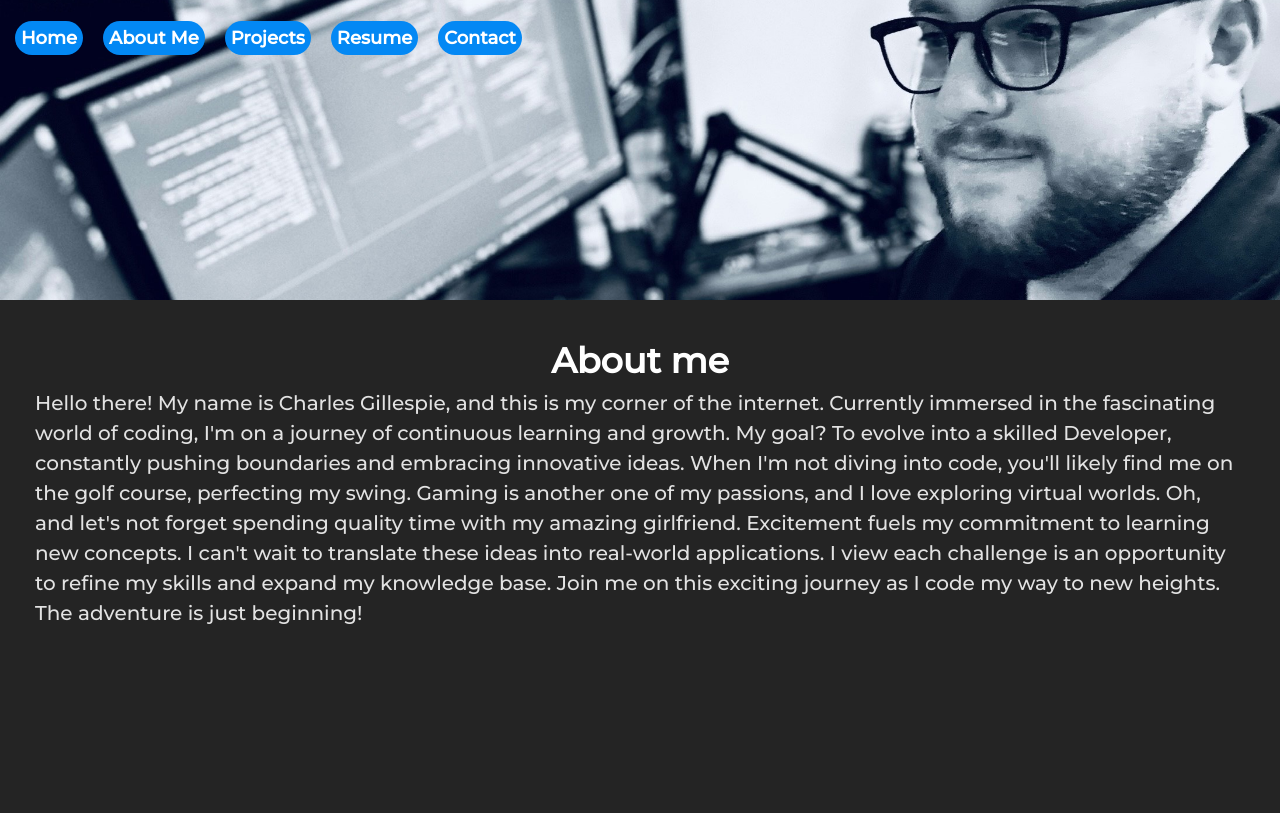
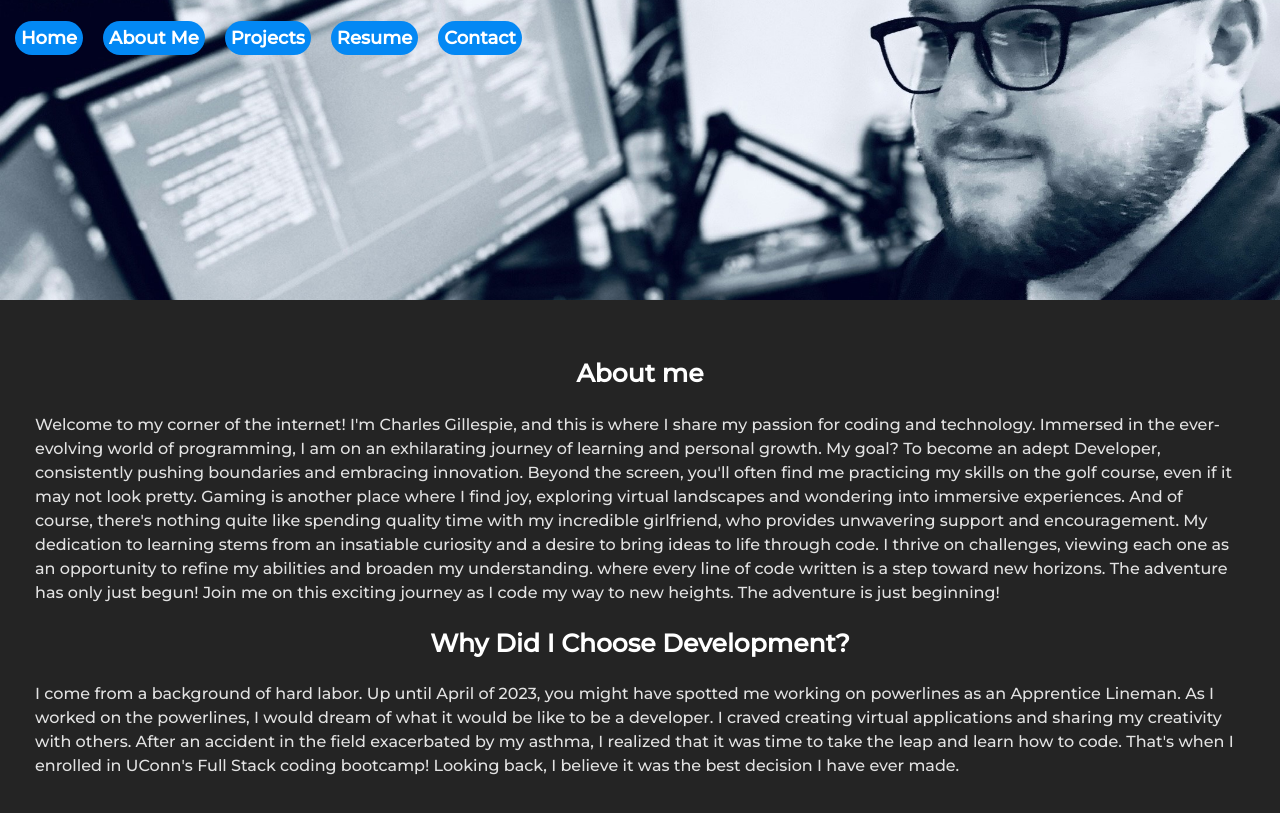
Before and after one commit to CharlesWGillespie/My-React-Portfolio, a React (Vite) app: page /about-me in a window 1280 px wide. Built offline with nearby package versions, Linux system fonts and the light colour scheme.

Commit message:
added more about me and styling

```diff
--- a/src/components/AboutMe.jsx
+++ b/src/components/AboutMe.jsx
@@ -4,13 +4,14 @@ function AboutMe(){
     return(
     <main class='main'>
         <div>
-            <h1>About me</h1>
+            <h1 className="aboutme-h1">About me</h1>
             <div>
-                <p class='p-tag'>Hello there! My name is Charles Gillespie, and this is my corner of the internet.
-                Currently immersed in the fascinating world of coding, I'm on a journey of continuous learning and growth. My goal? To evolve into a skilled Developer, constantly pushing boundaries and embracing innovative ideas.
-                When I'm not diving into code, you'll likely find me on the golf course, perfecting my swing. Gaming is another one of my passions, and I love exploring virtual worlds. Oh, and let's not forget spending quality time with my amazing girlfriend.
-                Excitement fuels my commitment to learning new concepts. I can't wait to translate these ideas into real-world applications. I view each challenge is an opportunity to refine my skills and expand my knowledge base.
-                Join me on this exciting journey as I code my way to new heights. The adventure is just beginning!</p>
+                <p class='p-tag'>Welcome to my corner of the internet! I'm Charles Gillespie, and this is where I share my passion for coding and technology. Immersed in the ever-evolving world of programming, I am on an exhilarating journey of learning and personal growth. My goal? To become an adept Developer, consistently pushing boundaries and embracing innovation. Beyond the screen, you'll often find me practicing my skills on the golf course, even if it may not look pretty. Gaming is another place where I find joy, exploring virtual landscapes and wondering into immersive experiences. And of course, there's nothing quite like spending quality time with my incredible girlfriend, who provides unwavering support and encouragement. My dedication to learning stems from an insatiable curiosity and a desire to bring ideas to life through code. I thrive on challenges, viewing each one as an opportunity to refine my abilities and broaden my understanding. where every line of code written is a step toward new horizons. The adventure has only just begun! Join me on this exciting journey as I code my way to new heights. The adventure is just beginning!</p>
+
+                <h2 className="aboutme-h1">Why Did I Choose Development?</h2>
+                <p>I come from a background of hard labor. Up until April of 2023, you might have spotted me working on powerlines as an Apprentice Lineman. As I worked on the powerlines, I would dream of what it would be like to be a developer. I craved creating virtual applications and sharing my creativity with others. After an accident in the field exacerbated by my asthma, I realized that it was time to take the leap and learn how to code. That's when I enrolled in UConn's Full Stack coding bootcamp! Looking back, I believe it was the best decision I have ever made.</p>
+
+
             </div>
         </div>
     </main>
--- a/src/css/aboutme.css
+++ b/src/css/aboutme.css
@@ -1,3 +1,12 @@
 #about-none{
     display: none;
 }
+
+.aboutme-h1{
+    font-size: 25px;
+    padding: 20px;
+}
+
+.p-tag{
+    font-size: 16px;
+}
```
